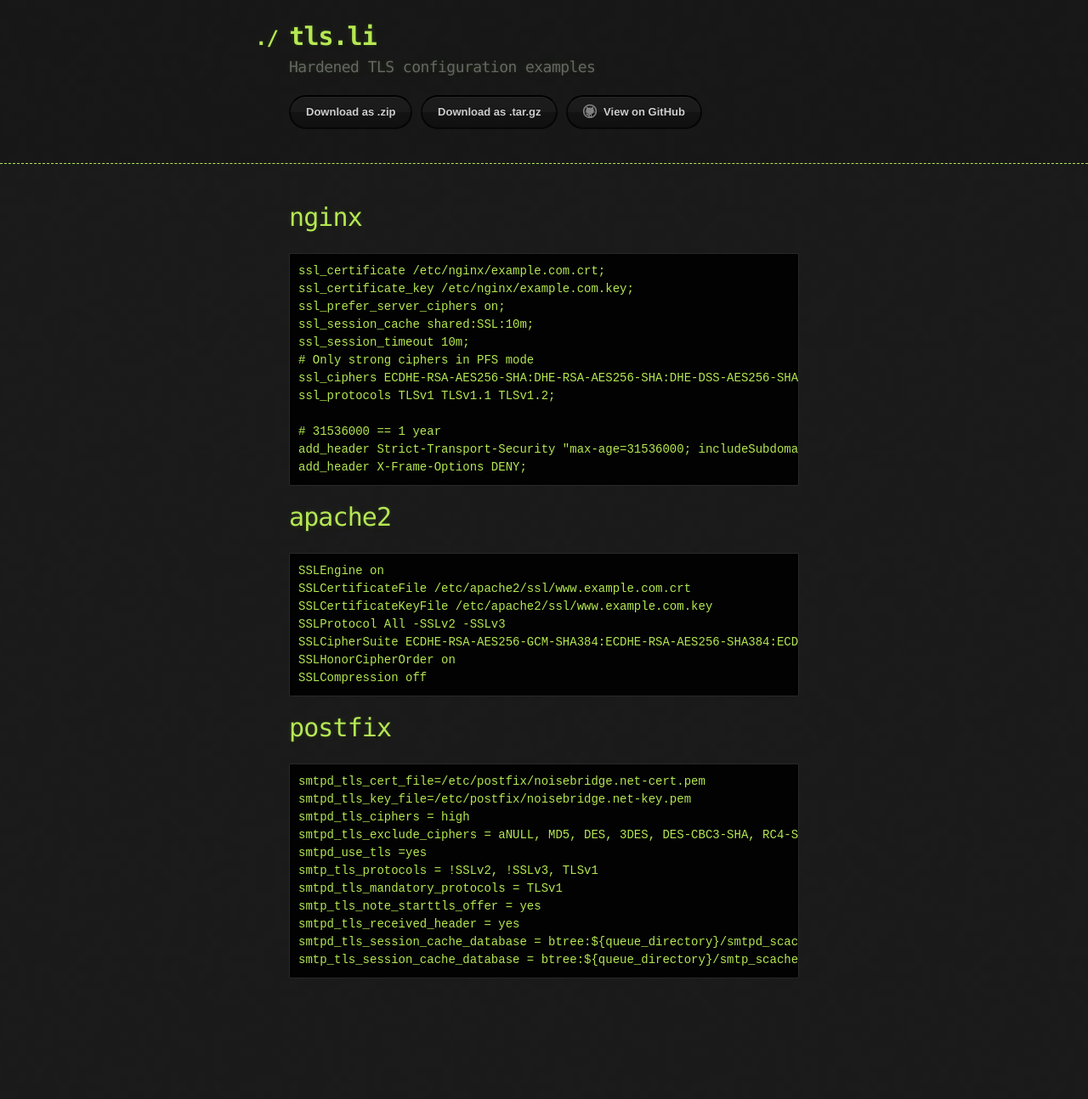
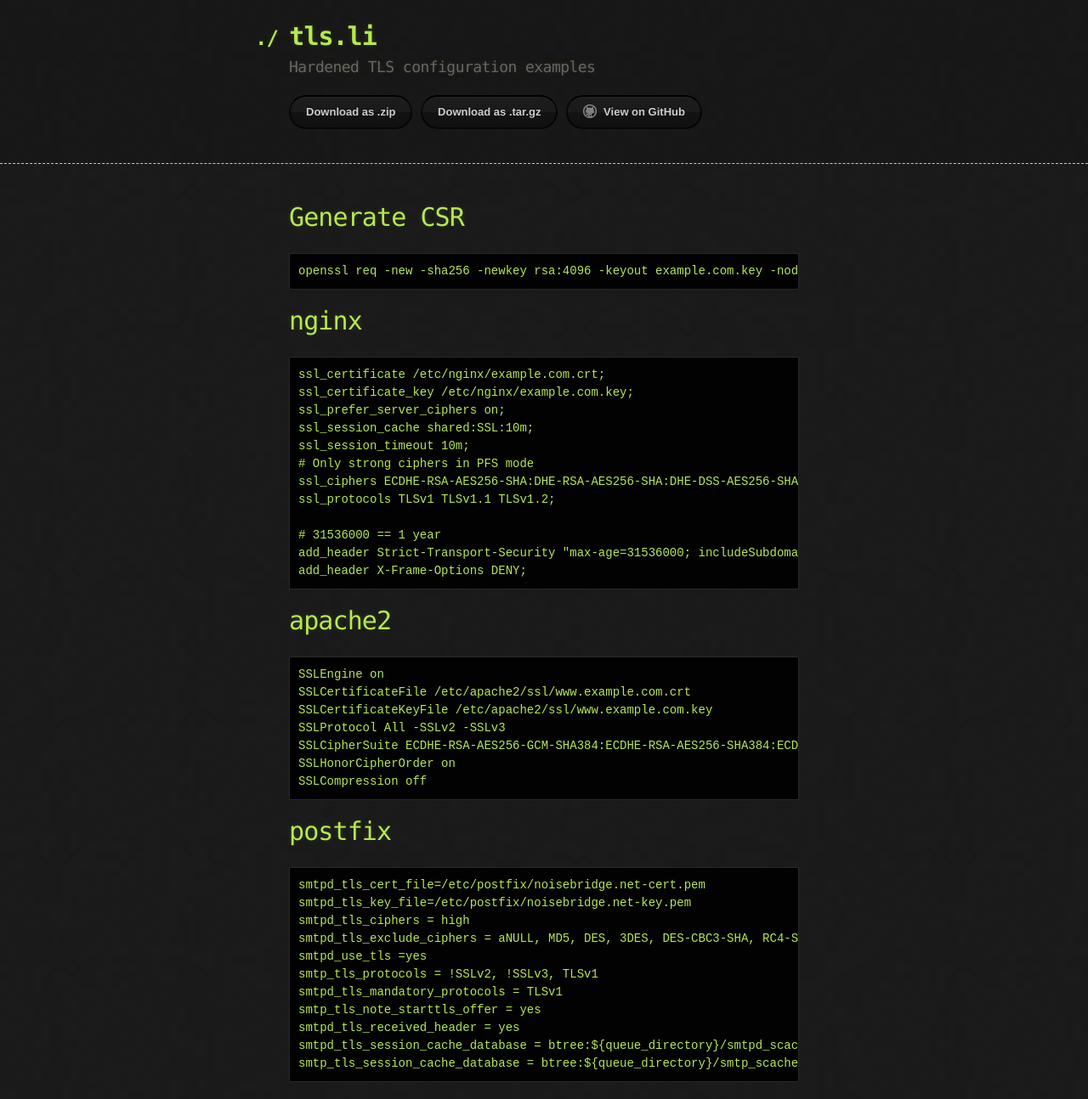
Before and after one commit to kpcyrd/tls.li, a Jekyll site: the page built from index.md, in a window 1280 px wide. Shown: the whole page at 85% size. Built offline with Jekyll 4.4.1, drawn with Linux system fonts in a browser that asks for light colours; before the commit the page ends 1172 px from its top, so only the background shows below that.

Commit message:
Add csr example

```diff
--- a/index.md
+++ b/index.md
@@ -2,6 +2,11 @@
 layout: default
 ciphers: ECDHE-RSA-AES256-SHA:DHE-RSA-AES256-SHA:DHE-DSS-AES256-SHA:DHE-RSA-AES128-SHA:DHE-DSS-AES128-SHA
 ---
+
+Generate CSR
+============
+
+	openssl req -new -sha256 -newkey rsa:4096 -keyout example.com.key -nodes -out example.com.csr
 
 nginx
 =====
```
